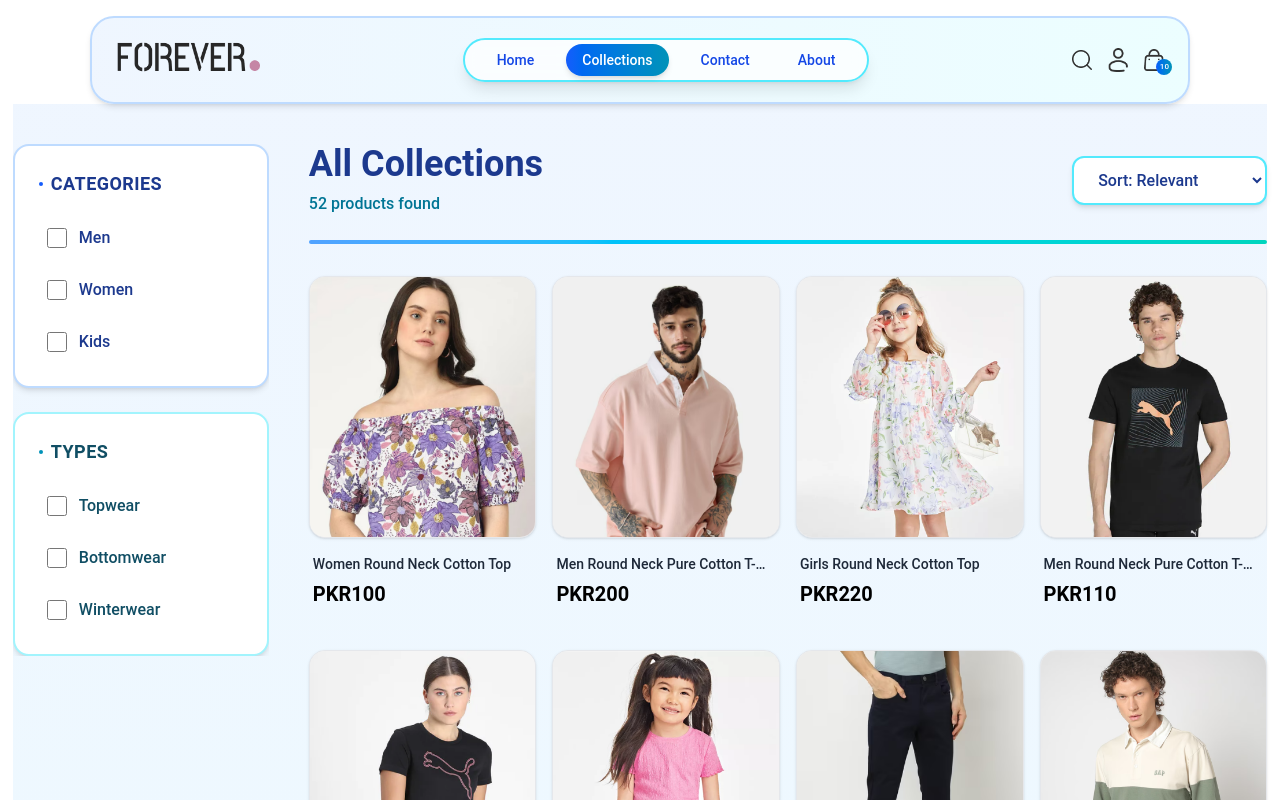
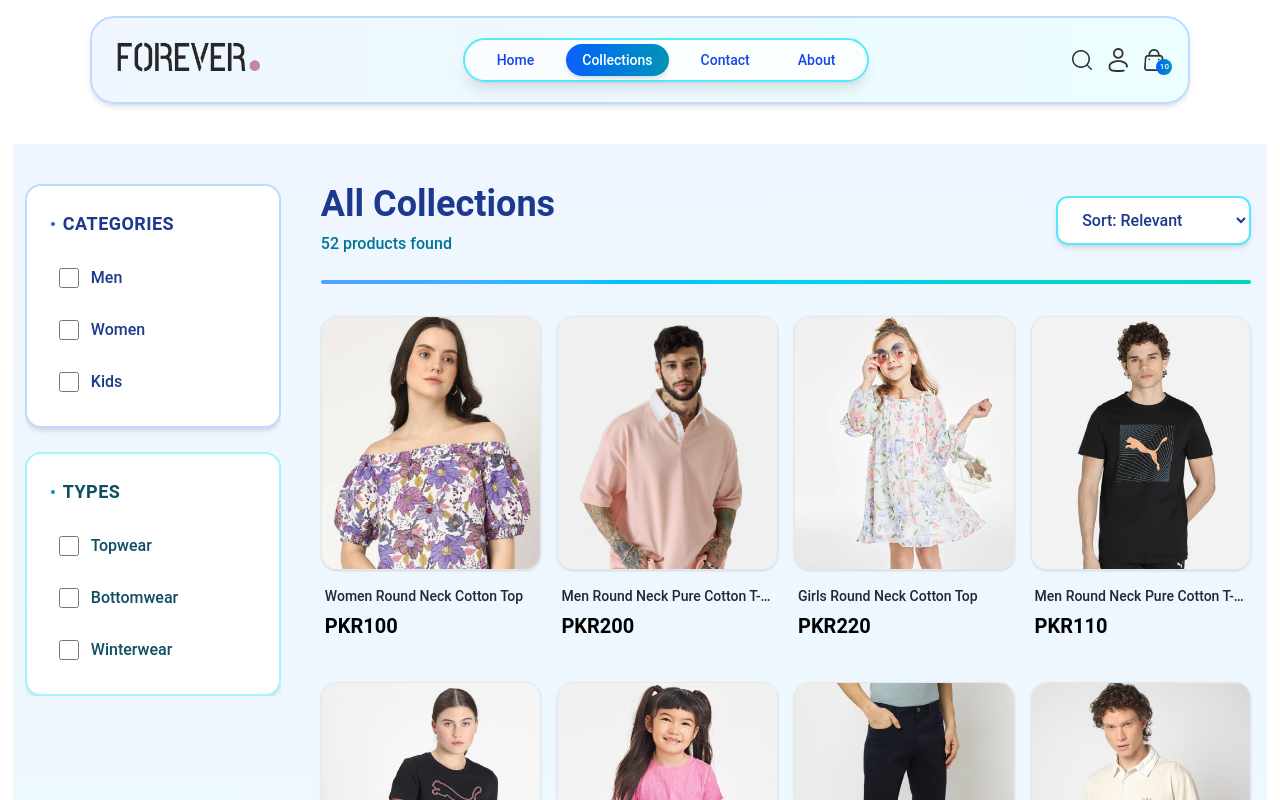
Before and after one commit to mubashirdawood/MERN-E-Commerce-Web-Application-Full-Stack-Project-, a React (Vite) app: page /collections in a window 1280 px wide. Shown: the top 800 px of the page. Built offline with nearby package versions, Linux system fonts and the light colour scheme.

Commit message:
footer  ui   update

```diff
--- a/src/pages/Collection.jsx
+++ b/src/pages/Collection.jsx
@@ -79,7 +79,7 @@
   }, [sortType]);
 
   return (
-    <div className="min-h-screen bg-linear-to-b from-blue-50 via-cyan-50 to-teal-50 pt-10 pb-20 -mx-4 sm:-mx-[5vw] md:-mx-[6vw] lg:-mx-[9vv]">
+    <div className="min-h-screen bg-linear-to-b from-blue-50 via-cyan-50 to-teal-50 pt-10 pb-20 mt-10 pl-3 pr-4  border-t-cyan-950  -mx-4 sm:-mx-[5vw] md:-mx-[6vw] lg:-mx-[9vv]">
       <div className="flex flex-col sm:flex-row gap-1 sm:gap-10 px-0">
         {/* Filter Sidebar */}
         <div className="w-full sm:w-64">
```
